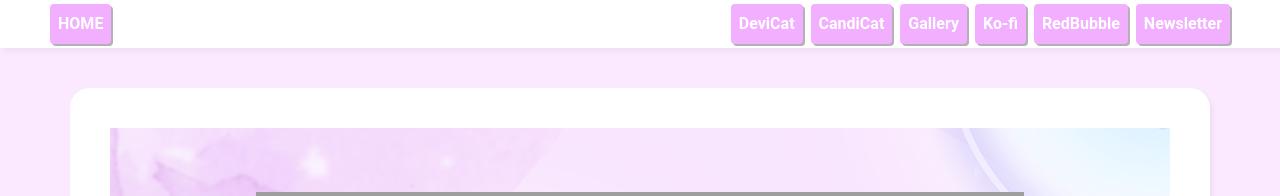
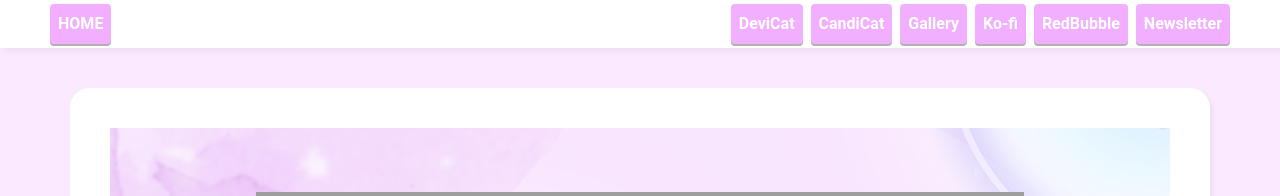
Before and after one commit to DeviCatOutlet/devicatoutlet.github.io, a Jekyll site: the page built from index.md, in a window 1280 px wide. Shown: the top 196 px of the page. Built offline with Jekyll 4.4.1, drawn with Linux system fonts in a browser that asks for light colours; our own code applies the rules of GitHub Pages for plain Markdown files; grey boxes are pictures that could not be loaded.

```diff
--- a/css/main.css
+++ b/css/main.css
@@ -369,12 +369,12 @@
 	font-weight: 700;
 	background: var(--pink);
 	border-radius: 4px;
-	box-shadow: 2px 2px 0 rgba(0, 0, 0, 0.3);
+	box-shadow: 0px 2px 0 rgba(0, 0, 0, 0.3);
 	transition: box-shadow 150ms, transform 150ms;
 }
 
 nav a:hover {
-	box-shadow: 4px 4px 0 rgba(0, 0, 0, 0.3);
+	box-shadow: 0px 4px 0 rgba(0, 0, 0, 0.3);
 	transform: translateY(-2px);
 }
 
```
